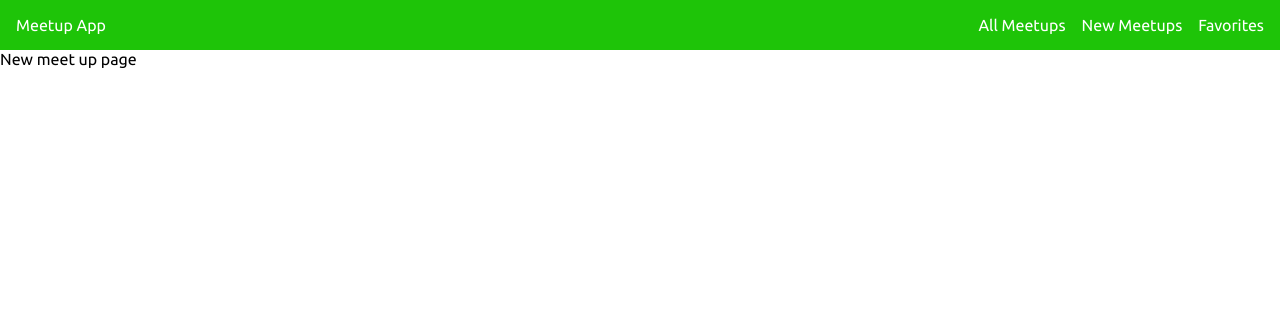
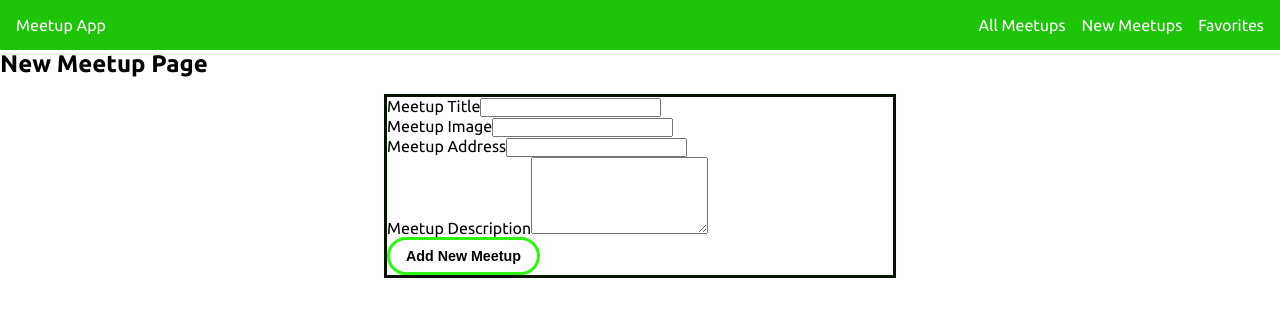
Before and after one commit to Tonny221/meet-up-demo-app, a JavaScript app: page /new-meetup in a window 1280 px wide. Shown: the top 316 px of the page. Built offline with nearby package versions, Linux system fonts and the light colour scheme; the HTML template or start-up script is replaced by a standard one.

Commit message:
adding form

```diff
--- /dev/null
+++ b/src/components/meetups/NewMeetupForm.js
@@ -0,0 +1,32 @@
+import classes from './NewMeetupForm.module.css'
+import Card from '../ui/Card'
+
+function NewMeetupForm(){
+    return (
+        <Card>
+        <form>
+            <div className={classes.title}>
+                <label htmlFor="title">Meetup Title</label>
+                <input type="text" required id="title" />
+            </div>
+            <div className={classes.control}>
+                <label htmlFor="image">Meetup Image</label>
+                <input type="url" required id="image" />
+            </div>
+            <div className={classes.control}>
+                <label htmlFor="address">Meetup Address</label>
+                <input type="text" required id="address" />
+            </div>
+            <div className={classes.control}>
+                <label htmlFor="description">Meetup Description</label>
+                <textarea id="description" required rows='5'></textarea>
+            </div>
+            <div className={classes.actions}>
+                <button>Add New Meetup</button>
+            </div>
+        </form>
+    </Card>
+    );
+}
+
+export default NewMeetupForm;
--- a/src/pages/allMeetUps.js
+++ b/src/pages/allMeetUps.js
@@ -21,9 +21,7 @@
     return (
         <section>
             <h1>Cool cities</h1>
-
             <MeetupList meetups={DUMMY_DATA} />
-
         </section>
     );
 }
--- a/src/pages/newMeetUp.js
+++ b/src/pages/newMeetUp.js
@@ -1,6 +1,11 @@
+import NewMeetupForm from "../components/meetups/NewMeetupForm";
+
 function NewMeetupPage(){
-    return (
-        <div>New meet up page</div>
+    return(
+        <section>
+            <h1>New Meetup Page</h1>
+            <NewMeetupForm />
+        </section>
     );
 }
 
```
Also changed, not shown: src/components/meetups/NewMeetupForm.module.css (added).
